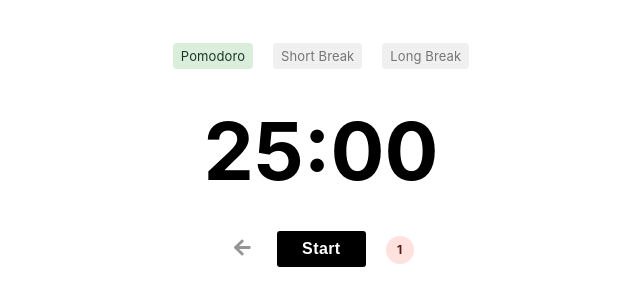
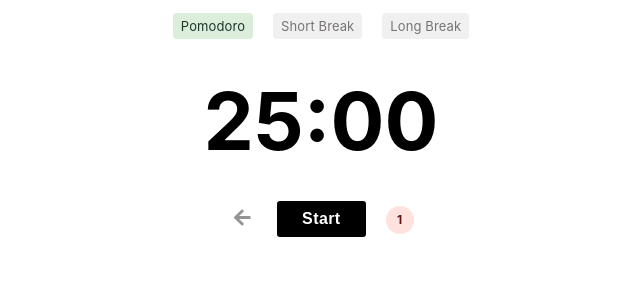
Before and after one commit to zoeferencova/pomodoro-timer-notion, a React (Create React App) app: page / in a window 1280 px wide. Shown: the top 306 px of the page, without its empty margins (319-959 px from the left). Built offline with nearby package versions, Linux system fonts and the light colour scheme.

Commit message:
fixed top padding

```diff
--- a/src/Widget/Widget.css
+++ b/src/Widget/Widget.css
@@ -1,8 +1,8 @@
 .widget {
     max-width: 450px;
-    margin: auto;
+    margin: 0 auto;
     text-align: center;
-    padding: 30px;
+    padding: 0px 30px 30px 30px;
     height: 250px;
     display: flex;
     flex-direction: column;
```
